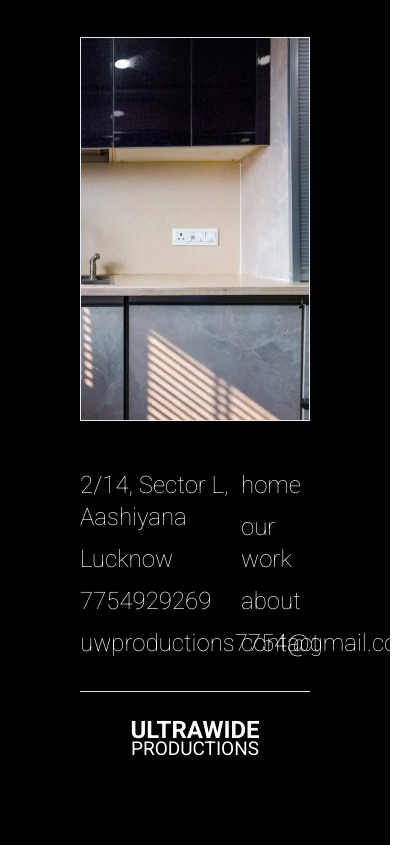
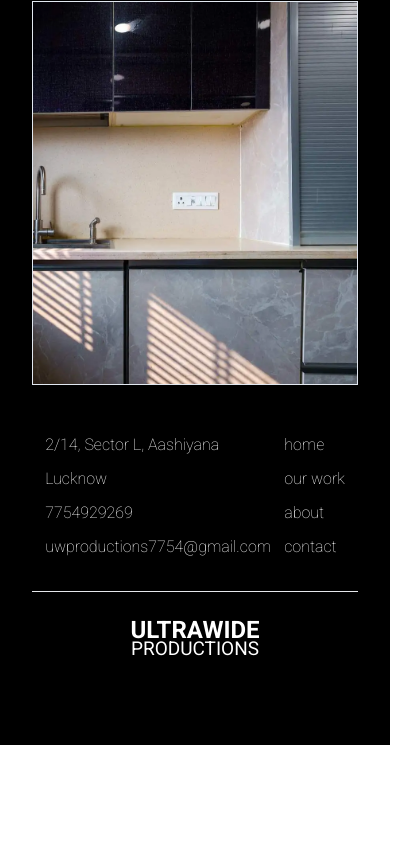
Before and after one commit to uwproductions/web, a Next.js app: page / in a window 390 px wide. Shown: the part 3175-4020 px from the top of the page, 419 px wide, since content can reach past the window. After the commit the page ends 3920 px from the top, so only its background shows below. Built offline with nearby package versions, Linux system fonts and the light colour scheme.

Commit message:
padding and font fix

```diff
--- a/components/Footer.tsx
+++ b/components/Footer.tsx
@@ -30,7 +30,7 @@ const Footer = () => {
         <Link
           key={link.name}
           href={link.href}
-          className={classNames(["text-white text-2xl"])}
+          className={classNames(["text-white text-l md:text-2xl"])}
         >
           {link.name}
         </Link>
@@ -39,7 +39,7 @@ const Footer = () => {
   );
 
   const address = (
-    <div className="flex flex-col gap-2.5 max-w-[70%] md:max-w-full text-white text-2xl font-light">
+    <div className="flex flex-col gap-2.5 max-w-[70%] md:max-w-full text-white text-l md:text-2xl font-light">
       {/* <div className="flex flex-col gap-2.5"> */}
       <p>2/14, Sector L, Aashiyana</p>
       <p>Lucknow</p>
@@ -57,7 +57,7 @@ const Footer = () => {
   );
 
   return (
-    <div className="py-20 px-20 md:px-0 bg-black">
+    <div className="py-20 px-8 md:px-20 md:px-0 bg-black">
       <div
         className="md:flex md:pb-4 pb-8
       lg:justify-center md:justify-evenly lg:gap-16 border-b"
```
